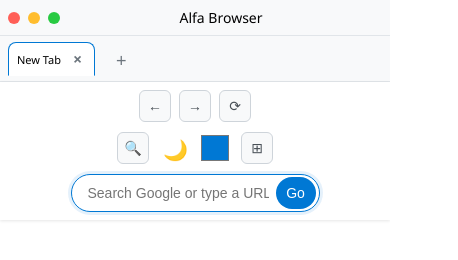
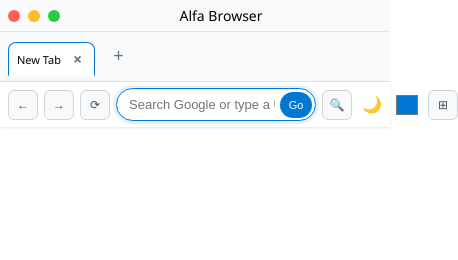
Before and after one commit to Adamya-Gupta/Noob-Browser, a website built with Vite: page index.html in a window 390 px wide. Shown: the whole page, 458 px wide, since content can reach past the window. Built offline with nearby package versions, Linux system fonts and the light colour scheme.

Commit message:
Basic browser

```diff
--- a/src/index.css
+++ b/src/index.css
@@ -180,7 +180,7 @@
   background: #404040;
 }
 
-/* Navigation Bar */
+/* Navigation Bar - FIXED WIDTH */
 #nav-bar {
   display: flex;
   align-items: center;
@@ -188,8 +188,9 @@
   padding: 8px 16px;
   box-shadow: 0 1px 3px rgba(0, 0, 0, 0.1);
   gap: 12px;
-  flex-wrap: wrap;
   position: relative;
+  width: 100%; /* Ensure full width */
+  min-width: 100%; /* Prevent shrinking */
 }
 
 body.dark #nav-bar {
@@ -202,12 +203,14 @@
   display: flex;
   align-items: center;
   gap: 8px;
+  flex-shrink: 0; /* Prevent shrinking */
 }
 
 #address-bar {
   flex-grow: 1;
   display: flex;
-  max-width: 600px;
+  min-width: 200px; /* Minimum width for address bar */
+  max-width: none; /* Remove max-width restriction */
 }
 
 #url-form {
@@ -279,6 +282,7 @@
   align-items: center;
   justify-content: center;
   color: #495057;
+  flex-shrink: 0; /* Prevent shrinking */
 }
 
 .nav-button:hover {
@@ -309,6 +313,7 @@
   padding: 6px;
   border-radius: 6px;
   transition: all 0.2s ease;
+  flex-shrink: 0; /* Prevent shrinking */
 }
 
 #theme-toggle:hover {
@@ -326,6 +331,7 @@
   border-radius: 6px;
   cursor: pointer;
   background: transparent;
+  flex-shrink: 0; /* Prevent shrinking */
 }
 
 /* Loading Indicator */
@@ -366,18 +372,29 @@
 /* RESPONSIVE DESIGN */
 @media (max-width: 768px) {
   #nav-bar {
-    flex-direction: column;
+    padding: 8px 12px;
     gap: 8px;
-  }
-
-  #address-bar {
-    order: 2;
-    max-width: none;
   }
 
   #left-controls,
   #right-controls {
-    order: 1;
+    gap: 6px;
+  }
+
+  .nav-button {
+    width: 32px;
+    height: 32px;
+    font-size: 14px;
+  }
+
+  #theme-toggle {
+    font-size: 18px;
+    padding: 4px;
+  }
+
+  #color-picker {
+    width: 32px;
+    height: 32px;
   }
 
   .tab {
@@ -389,31 +406,39 @@
 
   #url-input {
     font-size: 14px;
+    padding: 8px 45px 8px 14px;
   }
 
-  button {
-    width: 32px;
-    height: 32px;
-    font-size: 16px;
-  }
-
-  .nav-button {
-    width: 32px;
-    height: 32px;
-    font-size: 14px;
+  #go {
+    width: 36px;
+    height: 28px;
+    font-size: 12px;
   }
 }
 
 @media (max-width: 500px) {
   #title-bar,
   #nav-bar {
-    padding: 8px;
+    padding: 6px 8px;
+  }
+
+  #nav-bar {
+    gap: 6px;
   }
 
   .nav-button {
-    width: 32px;
-    height: 32px;
-    font-size: 14px;
+    width: 30px;
+    height: 30px;
+    font-size: 12px;
+  }
+
+  #theme-toggle {
+    font-size: 16px;
+  }
+
+  #color-picker {
+    width: 30px;
+    height: 30px;
   }
 
   .tab {
@@ -427,4 +452,15 @@
     font-size: 11px;
     padding: 6px 8px;
   }
+
+  #url-input {
+    padding: 8px 40px 8px 12px;
+    font-size: 13px;
+  }
+
+  #go {
+    width: 32px;
+    height: 26px;
+    font-size: 11px;
+  }
 }
```
